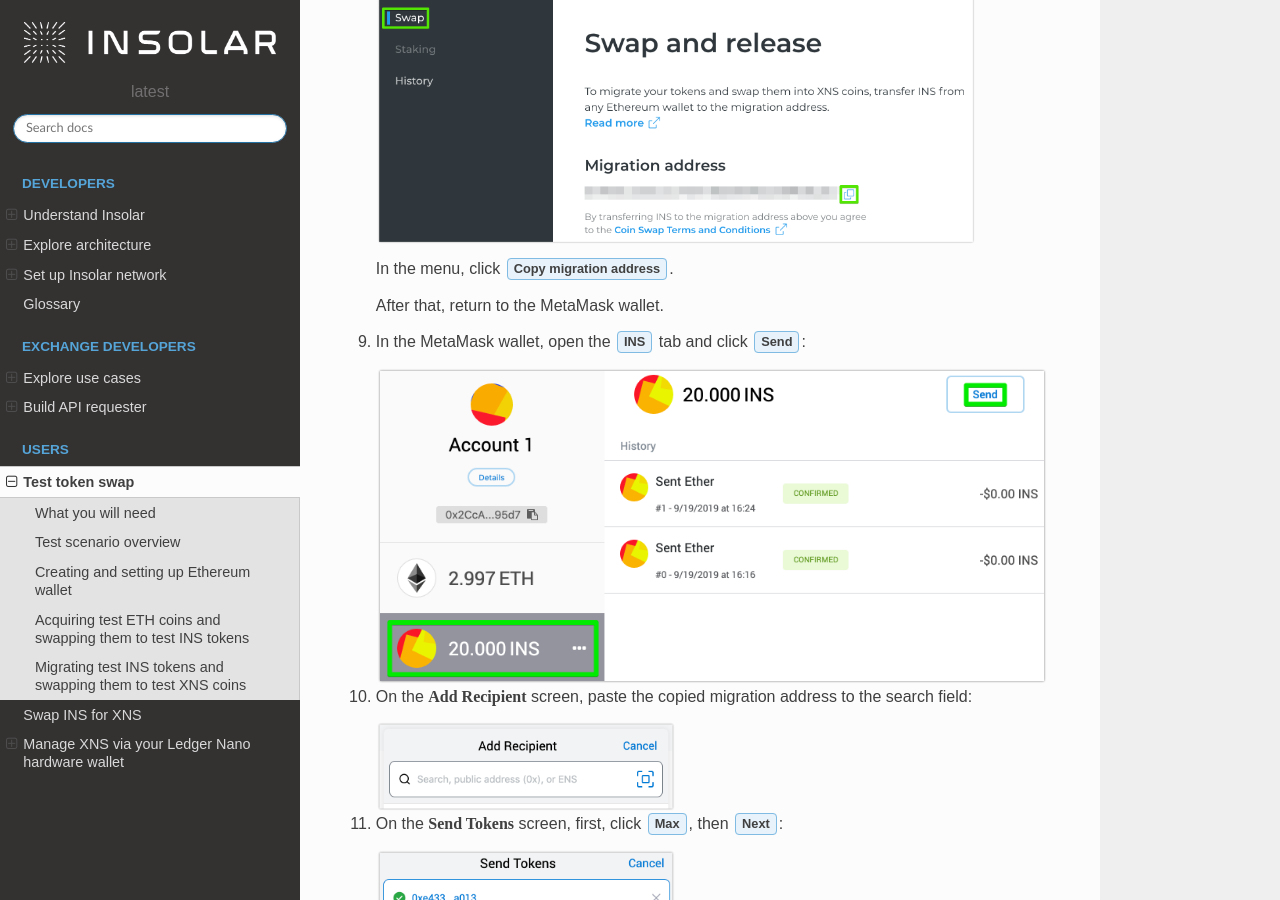
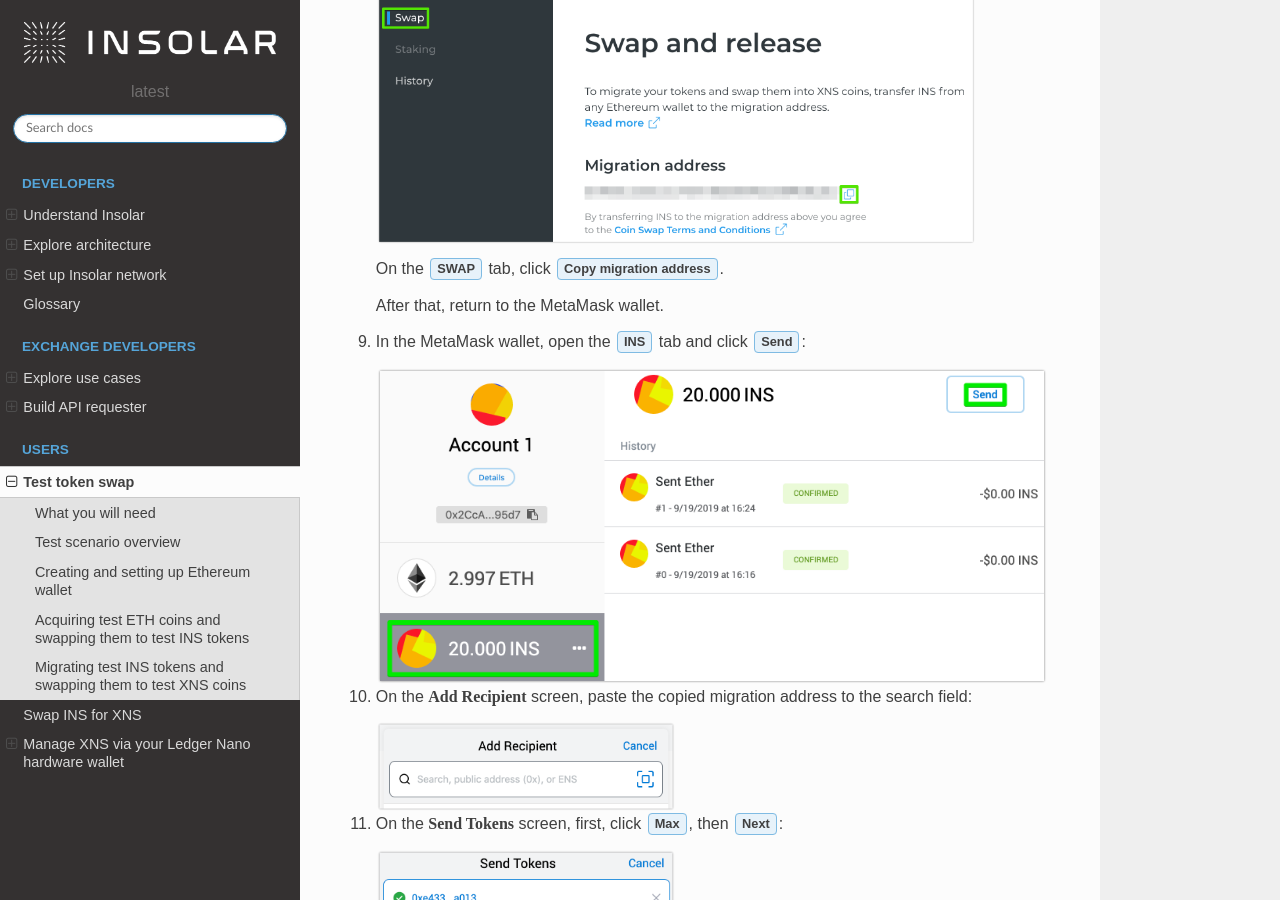
Before and after one commit to insolar/docs, a Sphinx documentation site: the page built from docs/source/test-swap.rst, in a window 1280 px wide and 900 px high, scrolled down 14270 px. Built offline with Sphinx 7.4.7 and the Read the Docs theme 2.0.0, drawn with Linux system fonts in a browser that asks for light colours; some web fonts are replaced.

Commit message:
Update test-swap.rst

```diff
--- a/docs/source/test-swap.rst
+++ b/docs/source/test-swap.rst
@@ -273,7 +273,7 @@
    .. image:: imgs/mig-test/wlt-test-open-swap-tab.png
       :width: 600px
 
-   In the menu, click :guilabel:`Copy migration address`.
+   On the :guilabel:`SWAP` tab, click :guilabel:`Copy migration address`.
 
    After that, return to the MetaMask wallet.
 
```
